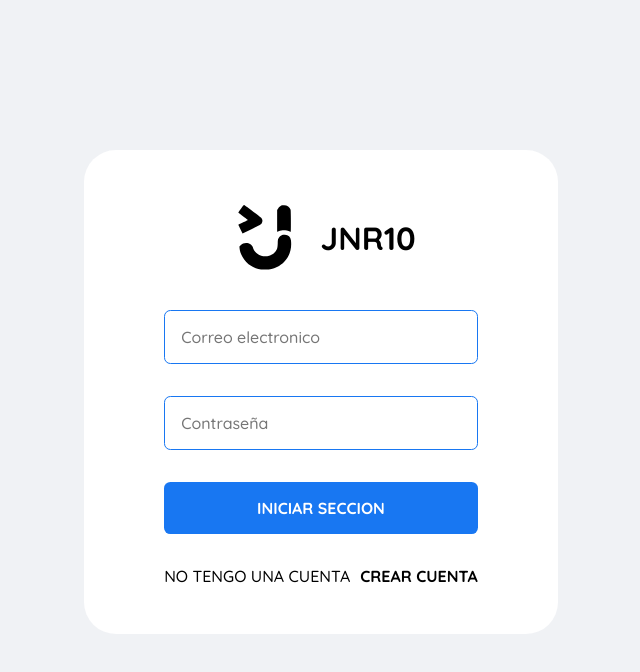
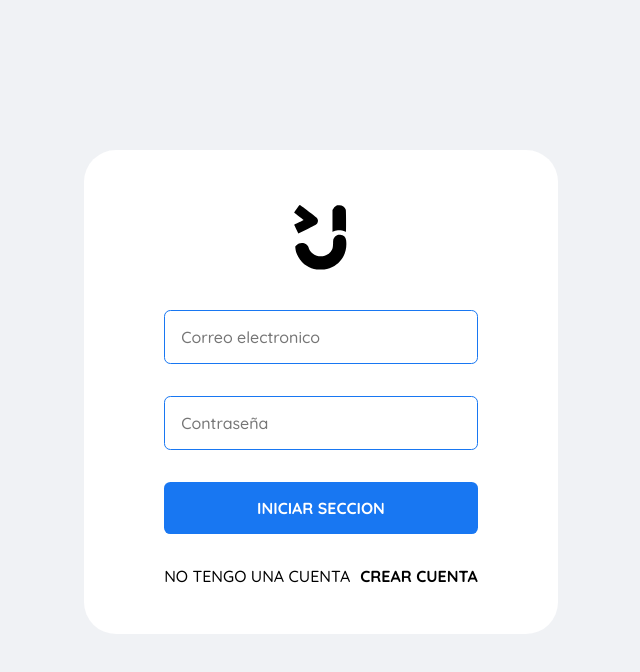
Before and after one commit to Jhonii10/Chat-app-10, a React (Create React App) app in the folder public/: page /login in a window 1280 px wide. Shown: the top 672 px of the page, without its empty margins (319-959 px from the left). Built offline with nearby package versions, Linux system fonts and the light colour scheme.

Commit message:
update login and register pages

```diff
--- a/public/src/pages/Login.jsx
+++ b/public/src/pages/Login.jsx
@@ -154,7 +154,7 @@ const Login = () => {
             <form onSubmit={(e)=>handleSubmit(e)}>
                 <div className='brand'>
                     <img src='/assets/logojhoni.svg' alt='logo'/>
-                    <h1>JNR10</h1>
+
 
                 </div>
                 <input type='email' placeholder='Correo electronico' name='email' onChange={(e)=>handleChange(e)}/>
--- a/public/src/pages/Register.jsx
+++ b/public/src/pages/Register.jsx
@@ -176,7 +176,6 @@ const Register = () => {
             <form onSubmit={(e)=>handleSubmit(e)}>
                 <div className='brand'>
                     <img src='/assets/logojhoni.svg' alt='logo'/>
-                    <h1>JNR10</h1>
 
                 </div>
                 <input type='text' placeholder='Nombre' name='name' onChange={(e)=>handleChange(e)}/>
```
